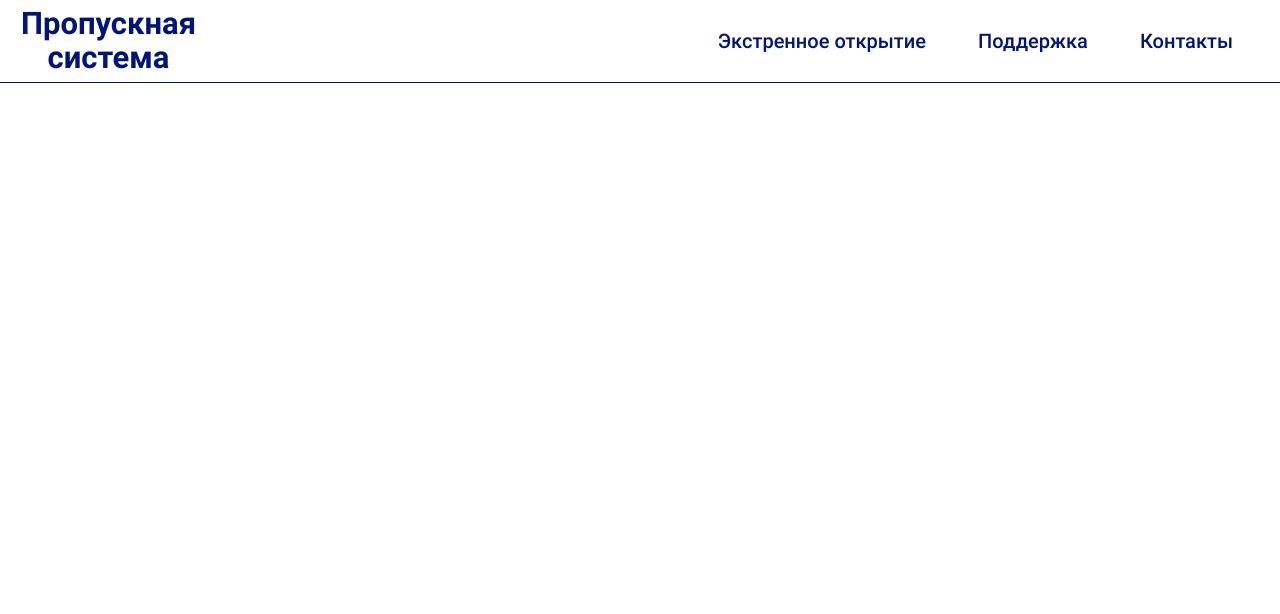
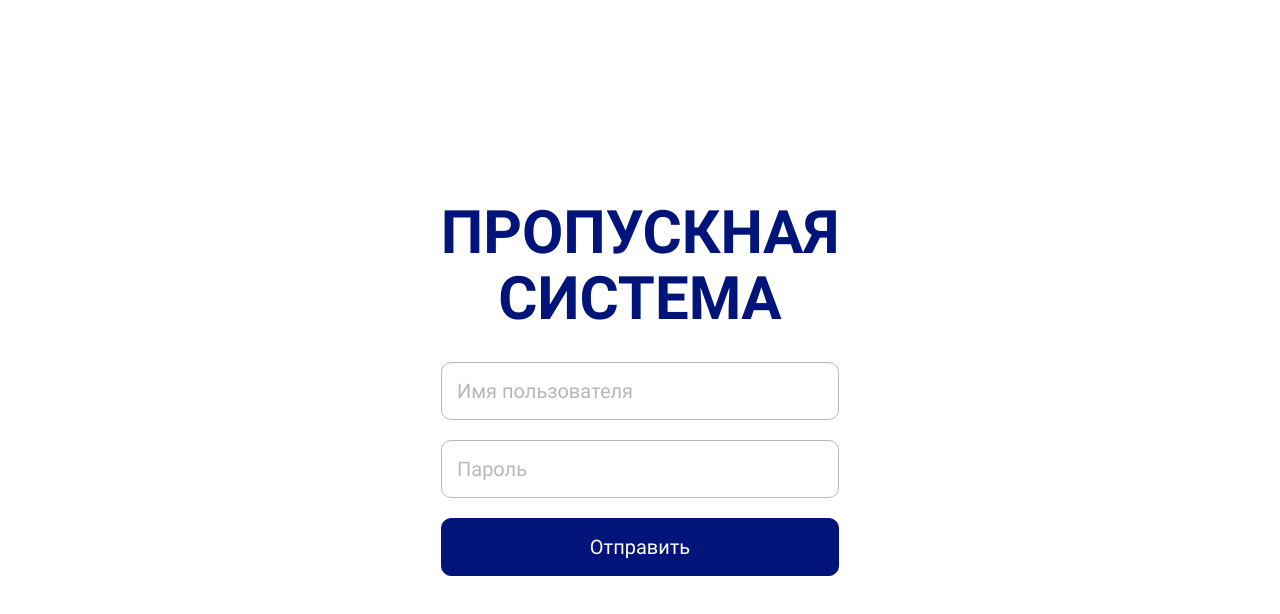
Before and after one commit to DariaIS/VKR, a React (Create React App) app: page / in a window 1280 px wide. Shown: the top 614 px of the page. Built offline with nearby package versions, Linux system fonts and the light colour scheme.

Commit message:
did sign in page routes finally work

```diff
--- a/src/App.js
+++ b/src/App.js
@@ -3,7 +3,7 @@ import React from "react";
 // import logoSvg from "./assets/img/pizza-logo.svg";
 
 import { HeaderSecurity } from './components';
-import { HomeSecurity } from './pages';
+import { HomeSecurity, SignIn } from './pages';
 import { Route, Routes } from 'react-router-dom';
 
 
@@ -13,10 +13,11 @@ import { Route, Routes } from 'react-router-dom';
 function App() {
   return (
     <div className="wrapper">
-        <HeaderSecurity />
-            <div className="content">
+        {/* <HeaderSecurity /> */}
+        <div className="content">
             <Routes>
-                <Route path="/" component={HomeSecurity} exact />
+                <Route path="/" element={<SignIn/>} exact />
+                <Route path="/homeSecurity" element={<HomeSecurity/>} exact />
             </Routes>
             </div>
           {/* <Footer /> */}
--- a/src/components/index.js
+++ b/src/components/index.js
@@ -1 +1,2 @@
 export { default as HeaderSecurity } from './HeaderSecurity';
+export { default as Footer } from './Footer';
--- /dev/null
+++ b/src/pages/SignIn.jsx
@@ -0,0 +1,23 @@
+import React from "react";
+
+function SignIn() {
+    return (
+        <div className="signin container">
+            <div className="signin__logo">
+                <span>Пропускная</span>
+                <span>Система</span>
+            </div>
+            <form className="signin__form form">
+                <label className="form__item">
+                    <input className="input input--small input--default" placeholder="Имя пользователя" type="text" name="name" />
+                </label>
+                <label className="form__item">
+                    <input className="input input--small input--default" placeholder="Пароль" type="password" name="password" />
+                </label>
+                <input className="input__submit" type="submit" value="Отправить" />
+            </form>
+        </div>
+    );
+}
+
+export default SignIn;
--- a/src/pages/index.js
+++ b/src/pages/index.js
@@ -1 +1,2 @@
 export { default as HomeSecurity } from './HomeSecurity';
+export { default as SignIn } from './SignIn';
--- /dev/null
+++ b/src/scss/layouts/form/_form.scss
@@ -0,0 +1,19 @@
+.form__item {
+    display: block;
+
+    &:not(:last-child) {
+        margin-bottom: 2rem;
+    }
+
+    &--row {
+
+        @media (min-width: $screen-lg) {
+            display: flex;
+            justify-content: space-between;
+        }
+    }
+
+    &--center {
+        text-align: center;
+    }
+}
--- /dev/null
+++ b/src/scss/layouts/form/_input.scss
@@ -0,0 +1,121 @@
+.input {
+    background: $white;
+    border: none;
+    font-family: inherit;
+    transition: 0.3s;
+
+    &--small {
+        padding: 1.6rem 1.5rem;
+        border-radius: 10px;
+
+        @media (min-width: $screen-lg) {
+            width: 366px;
+            font-size: 20px;
+        }
+
+        @media (max-width: ($screen-lg - 1)) {
+            width: 200px;
+            font-size: 12px;
+        }
+    }
+
+    &--default {
+        border: 1px solid $gray;
+        color: $black;
+
+        &:focus {
+            border-color: $color-main;
+            outline: none;
+        }
+
+        &::placeholder {
+            color: $gray;
+        }
+    }
+
+    &--gray-light {
+        border: 1px solid $gray--light;
+        color: $black;
+
+        &:focus {
+            border-color: $color-main;
+            box-shadow: 5px 5px 10px rgba(13, 19, 184, 0.31);
+            outline: none;
+        }
+
+        &::placeholder {
+            color: $gray--light;
+        }
+    }
+
+    &--error {
+        border: 1px solid $color-danger;
+
+        &:focus {
+            border: 1px solid $color-danger;
+        }
+    }
+
+    &--success {
+        border: 1px solid $color-success;
+
+        &:focus {
+            border: 1px solid $color-success;
+        }
+    }
+
+    &--search {
+        border: 1px solid $gray--light;
+        color: $black;
+        border-radius: 25px;
+
+        &:focus {
+            border-color: $color-main;
+            outline: none;
+        }
+
+        &::placeholder {
+            color: $gray--light;
+        }
+    }
+
+    &:disabled {
+        opacity: 0.5;
+        pointer-events: none;
+    }
+
+    &--m {
+        @media (min-width: $screen-md) {
+            width: 700px;
+        }
+    }
+}
+
+.input__submit {
+    border: 1px solid $color-main;
+    padding: 1.6rem 1.5rem;
+    border-radius: 10px;
+    background-color: $color-main;
+    color: $white;
+    font-family: $font-family;
+    transition: 0.3s;
+
+    @media (min-width: $screen-lg) {
+        font-size: 20px;
+    }
+
+    @media (max-width: ($screen-lg - 1)) {
+        font-size: 12px;
+    }
+
+    &:hover {
+        background-color: $white;
+        color: $color-main;
+    }
+
+    &:focus {
+        border-color: $color-main;
+        outline: none;
+    }
+
+}
--- a/src/scss/modules/_header.scss
+++ b/src/scss/modules/_header.scss
@@ -1,9 +1,6 @@
-@import '../variables';
-
 .header {
 
     @media (min-width: $screen-lg) {
-
         border-bottom: 1px solid $color-main;
     }
 }
@@ -20,8 +17,11 @@
     text-align: center;
     color: $color-main;
     font-size: 3.1rem;
+    font-weight: bold;
     line-height: 1.1;
     padding: 0.7rem 0;
+    text-transform: uppercase;
+
 }
 
 .header__nav-trigger {
--- /dev/null
+++ b/src/scss/sections/_signin.scss
@@ -0,0 +1,29 @@
+.signin {
+    display: flex;
+    flex-direction: column;
+    align-items: center;
+
+    @media (min-width: $screen-lg) {
+        padding: 20rem 0;
+    }
+}
+
+.signin__logo {
+    display: flex;
+    flex-direction: column;
+    text-align: center;
+    color: $color-main;
+    font-weight: bold;
+    line-height: 1.1;
+    text-transform: uppercase;
+
+    @media (min-width: $screen-lg) {
+        font-size: 6rem;
+        margin-bottom: 3rem;
+    }
+}
+
+.signin__form {
+    display: flex;
+    flex-direction: column;
+}
--- a/src/scss/style.scss
+++ b/src/scss/style.scss
@@ -4,6 +4,11 @@
 @import 'layouts/container';
 @import 'layouts/base';
 
+@import 'layouts/form/form';
+@import 'layouts/form/input';
+
 @import 'modules/header';
 @import 'modules/nav';
 @import 'modules/footer';
+
+@import 'sections/signin';
```
Also changed, not shown: src/index.js (indentation only).
